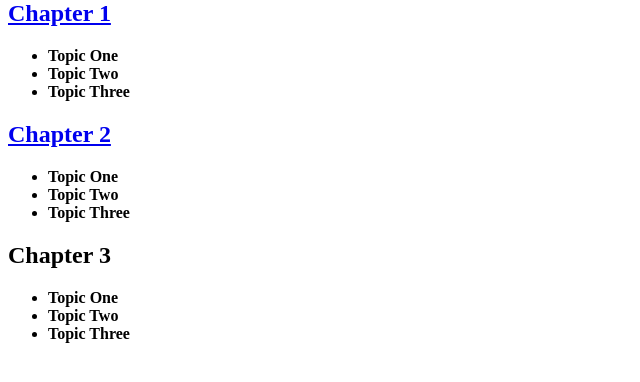
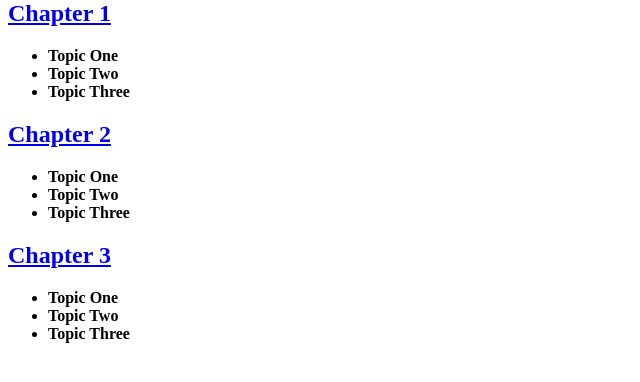
Before and after one commit to Afrink4/links_review, a plain HTML site: page toc.html in a window 1280 px wide. Shown: the part 66-448 px from the top of the page, without its empty margins (0-640 px from the left). Drawn offline with Linux system fonts and the light colour scheme.

Commit message:
Update toc.html

```diff
--- a/toc.html
+++ b/toc.html
@@ -15,7 +15,8 @@
 		<li><b>Topic One</b></li>
 		<li><b>Topic Two</b></li>
 		<li><b>Topic Three</b></li>
-	</ul><h2>Chapter 3</h2>
+	</ul>
+	<a href= "chapter 3.html"><h2>Chapter 3</h2></a>
 	<ul>
 		<li><b>Topic One</b></li>
 		<li><b>Topic Two</b></li>
```
